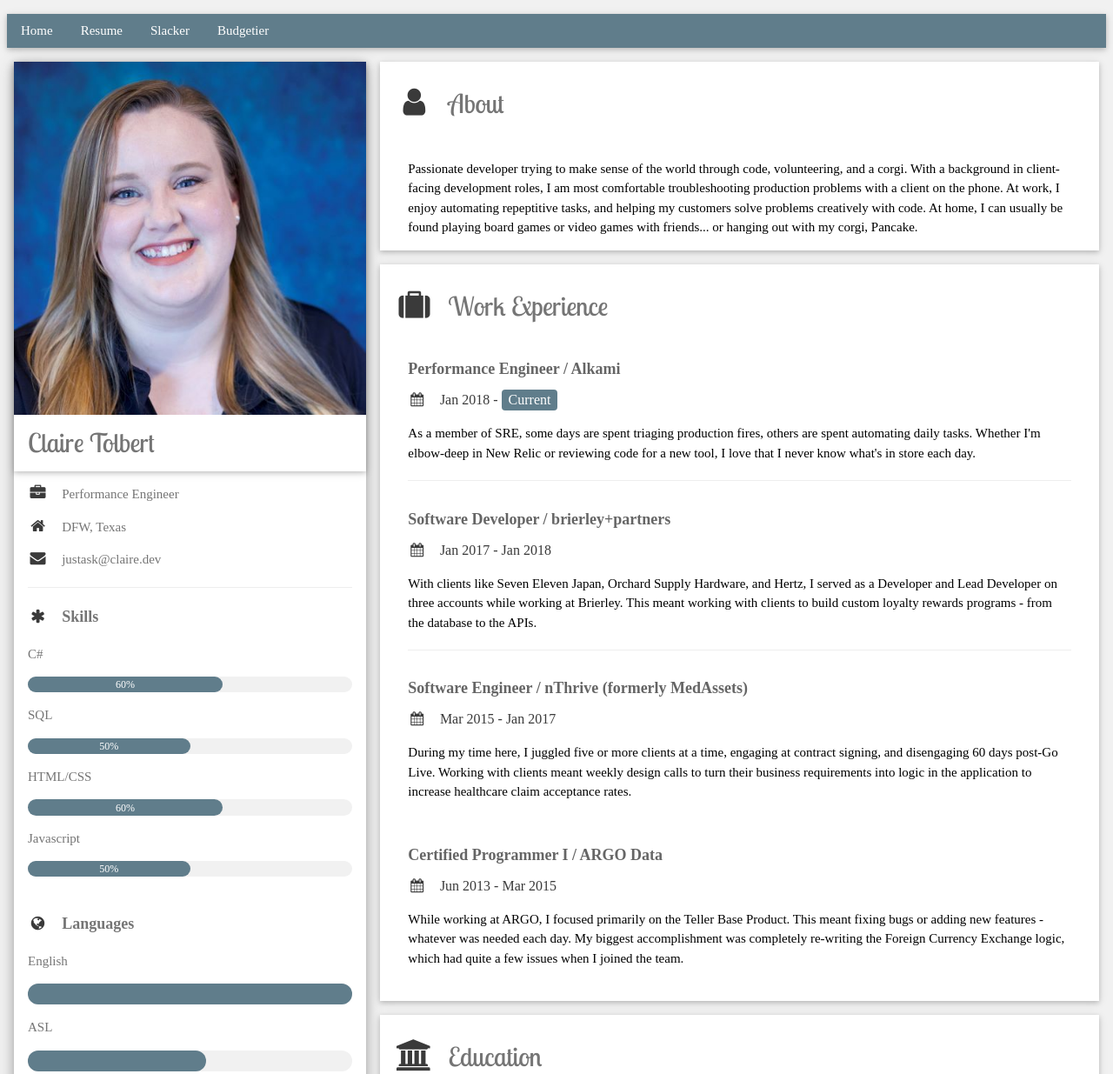
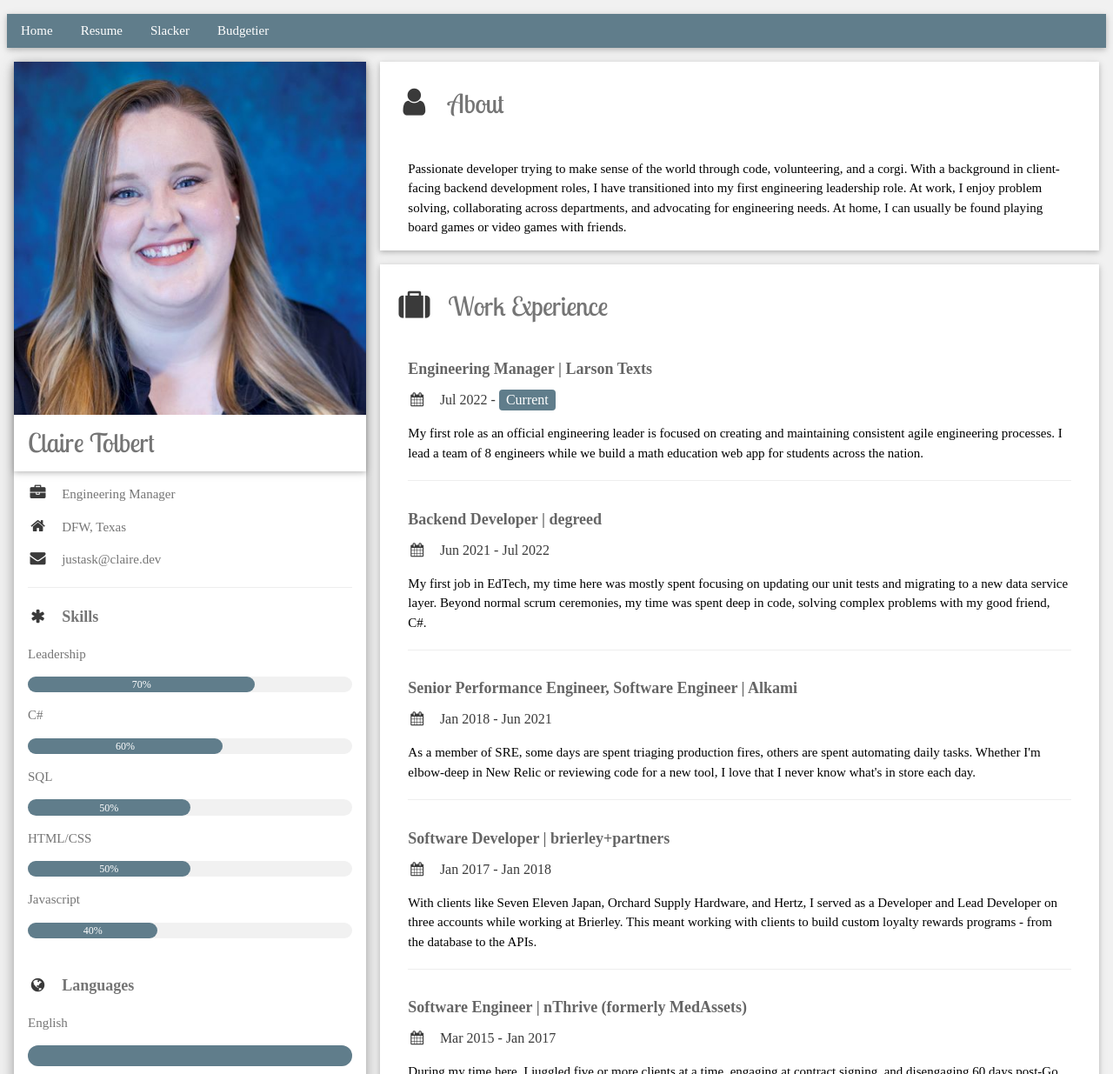
Before and after one commit to justaskclaire/justaskclaire.com, a plain HTML site: page resume.html in a window 1280 px wide. Shown: the top 1235 px of the page at 87% size. Drawn offline with nearby package versions, Linux system fonts and the light colour scheme; a web font is replaced by a local one.

Commit message:
Updates to website for new job

```diff
--- a/resume.html
+++ b/resume.html
@@ -36,15 +36,23 @@
           </div>
         </div>
         <div class="w3-container">
-          <p><i class="fa fa-briefcase fa-fw w3-margin-right w3-large w3-text-dark-grey"></i>Performance Engineer</p>
+          <p><i class="fa fa-briefcase fa-fw w3-margin-right w3-large w3-text-dark-grey"></i>Engineering Manager</p>
           <p><i class="fa fa-home fa-fw w3-margin-right w3-large w3-text-dark-grey"></i>DFW, Texas</p>
           <p><i class="fa fa-envelope fa-fw w3-margin-right w3-large w3-text-dark-grey"></i>justask@claire.dev</p>
           <hr>
 
           <p class="w3-large"><b><i class="fa fa-asterisk fa-fw w3-margin-right w3-text-dark-grey"></i>Skills</b></p>
+          <p>Leadership</p>
+          <div class="w3-light-grey w3-round-xlarge w3-small">
+            <div class="w3-container w3-center w3-round-xlarge w3-blue-grey" style="width:70%">
+              <div class="w3-center w3-text-white">70%</div>
+            </div>
+          </div>
           <p>C#</p>
           <div class="w3-light-grey w3-round-xlarge w3-small">
-            <div class="w3-container w3-center w3-round-xlarge w3-blue-grey" style="width:60%">60%</div>
+            <div class="w3-container w3-center w3-round-xlarge w3-blue-grey" style="width:60%">
+              <div class="w3-center w3-text-white">60%</div>
+            </div>
           </div>
           <p>SQL</p>
           <div class="w3-light-grey w3-round-xlarge w3-small">
@@ -54,11 +62,15 @@
           </div>
           <p>HTML/CSS</p>
           <div class="w3-light-grey w3-round-xlarge w3-small">
-            <div class="w3-container w3-center w3-round-xlarge w3-blue-grey" style="width:60%">60%</div>
+            <div class="w3-container w3-center w3-round-xlarge w3-blue-grey" style="width:50%">
+              <div class="w3-center w3-text-white">50%</div>
+            </div>
           </div>
           <p>Javascript</p>
           <div class="w3-light-grey w3-round-xlarge w3-small">
-            <div class="w3-container w3-center w3-round-xlarge w3-blue-grey" style="width:50%">50%</div>
+            <div class="w3-container w3-center w3-round-xlarge w3-blue-grey" style="width:40%">
+              <div class="w3-center w3-text-white">40%</div>
+            </div>
           </div>
           <br>
 
@@ -89,9 +101,9 @@
         <div class="w3-container">
           <p>
             Passionate developer trying to make sense of the world through code, volunteering, and a corgi.
-            With a background in client-facing development roles, I am most comfortable troubleshooting production problems with a client on the phone.
-            At work, I enjoy automating repeptitive tasks, and helping my customers solve problems creatively with code.
-            At home, I can usually be found playing board games or video games with friends... or hanging out with my corgi, Pancake.
+            With a background in client-facing backend development roles, I have transitioned into my first engineering leadership role.
+            At work, I enjoy problem solving, collaborating across departments, and advocating for engineering needs.
+            At home, I can usually be found playing board games or video games with friends.
           </p>
         </div>
       </div>
@@ -99,28 +111,42 @@
       <div class="w3-container w3-card w3-white w3-margin-bottom">
         <h2 class="w3-text-grey w3-padding-16"><i class="fa fa-suitcase fa-fw w3-margin-right w3-xxlarge w3-text-dark-grey"></i>Work Experience</h2>
         <div class="w3-container">
-          <h5 class="w3-opacity"><b>Performance Engineer / Alkami</b></h5>
-          <h6 class="w3-text-dark-grey"><i class="fa fa-calendar fa-fw w3-margin-right"></i>Jan 2018 - <span class="w3-tag w3-blue-grey w3-round">Current</span></h6>
+          <h5 class="w3-opacity"><b>Engineering Manager | Larson Texts</b></h5>
+          <h6 class="w3-text-dark-grey"><i class="fa fa-calendar fa-fw w3-margin-right"></i>Jul 2022 - <span class="w3-tag w3-blue-grey w3-round">Current</span></h6>
+          <p>My first role as an official engineering leader is focused on creating and maintaining consistent agile engineering processes.
+              I lead a team of 8 engineers while we build a math education web app for students across the nation.</p>
+          <hr>
+        </div>
+        <div class="w3-container">
+          <h5 class="w3-opacity"><b>Backend Developer | degreed</b></h5>
+          <h6 class="w3-text-dark-grey"><i class="fa fa-calendar fa-fw w3-margin-right"></i>Jun 2021 - Jul 2022</h6>
+          <p>My first job in EdTech, my time here was mostly spent focusing on updating our unit tests and migrating to a new data service layer.
+              Beyond normal scrum ceremonies, my time was spent deep in code, solving complex problems with my good friend, C#.</p>
+          <hr>
+        </div>
+        <div class="w3-container">
+          <h5 class="w3-opacity"><b>Senior Performance Engineer, Software Engineer | Alkami</b></h5>
+          <h6 class="w3-text-dark-grey"><i class="fa fa-calendar fa-fw w3-margin-right"></i>Jan 2018 - Jun 2021</h6>
           <p>As a member of SRE, some days are spent triaging production fires, others are spent automating daily tasks.
               Whether I'm elbow-deep in New Relic or reviewing code for a new tool, I love that I never know what's in store each day.</p>
           <hr>
         </div>
         <div class="w3-container">
-          <h5 class="w3-opacity"><b>Software Developer / brierley+partners</b></h5>
+          <h5 class="w3-opacity"><b>Software Developer | brierley+partners</b></h5>
           <h6 class="w3-text-dark-grey"><i class="fa fa-calendar fa-fw w3-margin-right"></i>Jan 2017 - Jan 2018</h6>
           <p>With clients like Seven Eleven Japan, Orchard Supply Hardware, and Hertz, I served as a Developer and Lead Developer on three accounts while working at Brierley.
             This meant working with clients to build custom loyalty rewards programs - from the database to the APIs.</p>
           <hr>
         </div>
         <div class="w3-container">
-          <h5 class="w3-opacity"><b>Software Engineer / nThrive (formerly MedAssets)</b></h5>
+          <h5 class="w3-opacity"><b>Software Engineer | nThrive (formerly MedAssets)</b></h5>
           <h6 class="w3-text-dark-grey"><i class="fa fa-calendar fa-fw w3-margin-right"></i>Mar 2015 - Jan 2017</h6>
           <p>During my time here, I juggled five or more clients at a time, engaging at contract signing, and disengaging 60 days post-Go Live.
               Working with clients meant weekly design calls to turn their business requirements into logic in the application to increase healthcare claim acceptance rates.
           </p><br>
         </div>
         <div class="w3-container">
-          <h5 class="w3-opacity"><b>Certified Programmer I / ARGO Data</b></h5>
+          <h5 class="w3-opacity"><b>Certified Programmer I | ARGO Data</b></h5>
           <h6 class="w3-text-dark-grey"><i class="fa fa-calendar fa-fw w3-margin-right"></i>Jun 2013 - Mar 2015</h6>
           <p>While working at ARGO, I focused primarily on the Teller Base Product. This meant fixing bugs or adding new features - whatever was needed each day.
             My biggest accomplishment was completely re-writing the Foreign Currency Exchange logic, which had quite a few issues when I joined the team.
```
